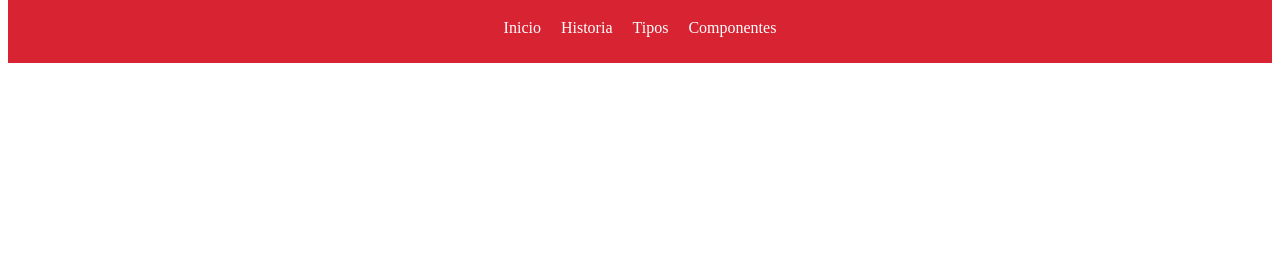
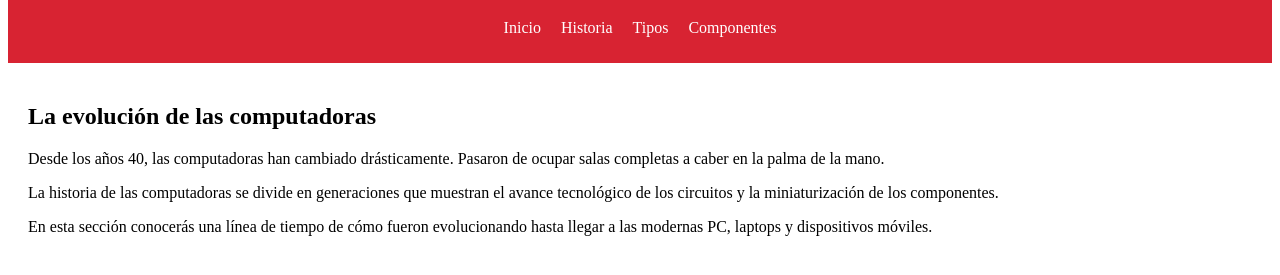
Before and after one commit to Kg20072007/lozanoangie_1058548616, a plain HTML site: page historia.html in a window 1280 px wide. Shown: the part 97-372 px from the top of the page. Drawn offline with Linux system fonts and the light colour scheme.

Commit message:
angie historiav07

```diff
--- a/historia.html
+++ b/historia.html
@@ -17,5 +17,11 @@
             </ul>
         </nav>
     </header>
+<main style="padding: 20px;">
+    <h2>La evolución de las computadoras</h2>
+    <p>Desde los años 40, las computadoras han cambiado drásticamente. Pasaron de ocupar salas completas a caber en la palma de la mano.</p>
+    <p>La historia de las computadoras se divide en generaciones que muestran el avance tecnológico de los circuitos y la miniaturización de los componentes.</p>
+    <p>En esta sección conocerás una línea de tiempo de cómo fueron evolucionando hasta llegar a las modernas PC, laptops y dispositivos móviles.</p>
+</main>
 </body>
 </html>
```
